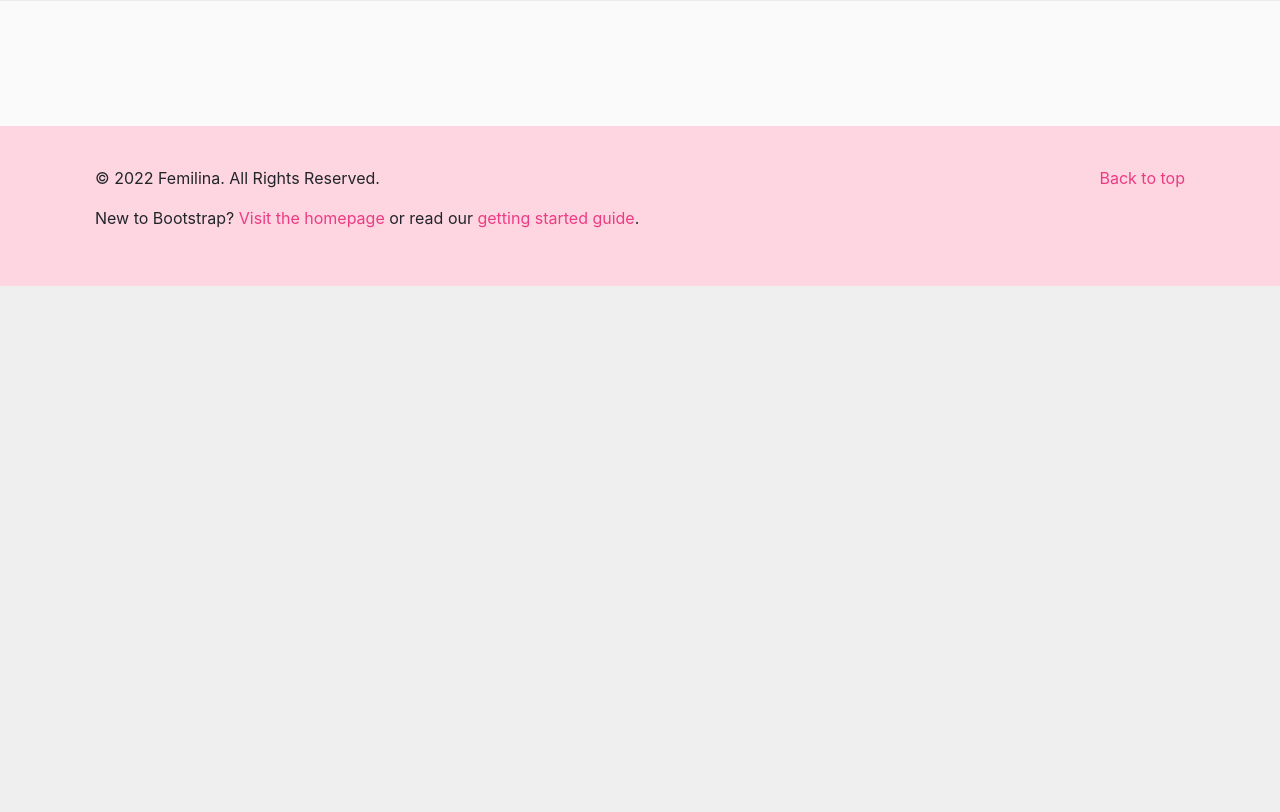
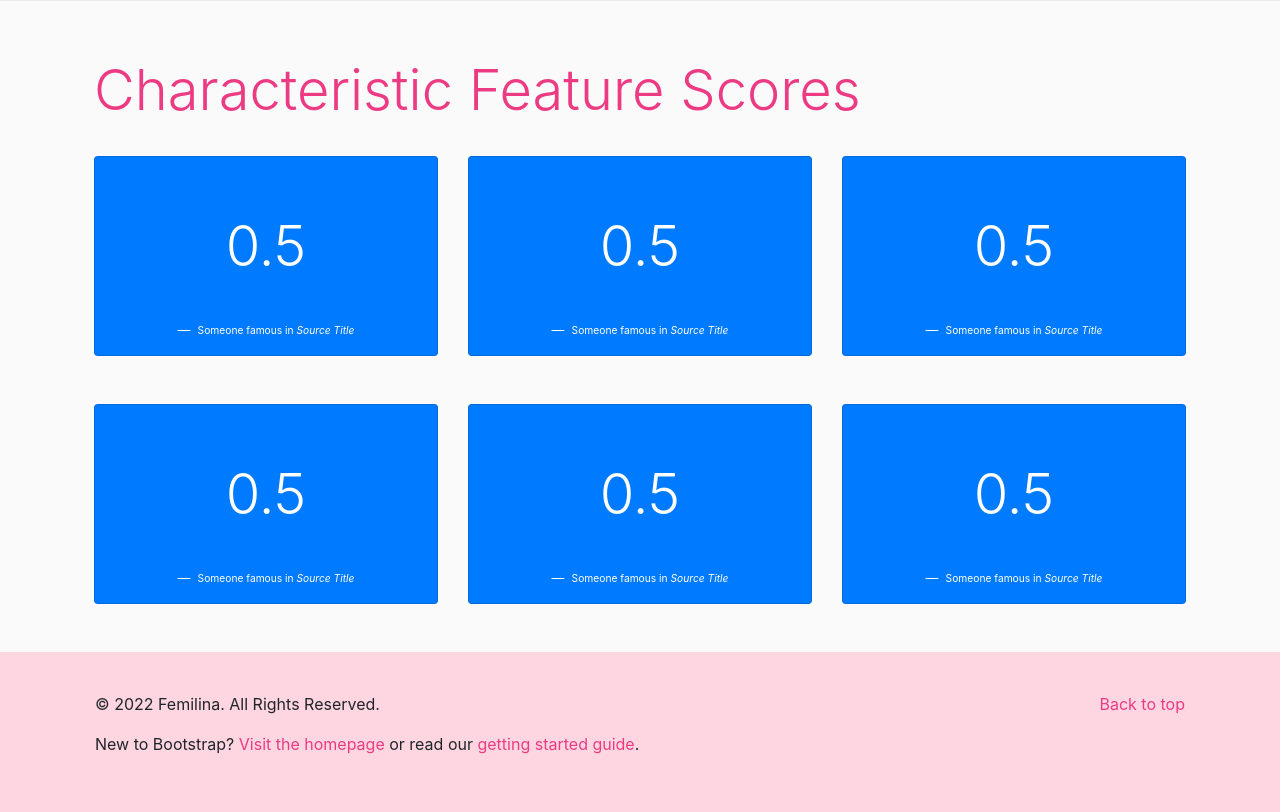
Before and after one commit to Aarjav0210/breast-cancer-detection, a Flask app: page /results in a window 1280 px wide. Shown: the part 514-1326 px from the top of the page. Before the commit the page ends 800 px from the top, so only its background shows below. Run offline with Flask 2, Linux system fonts and the light colour scheme.

Commit message:
Add cards to results page for feature scores

```diff
--- a/static/style.css
+++ b/static/style.css
@@ -68,6 +68,9 @@ h1{
   border-radius: 5px;
 }
 
+.card {
+  min-height: 200px;
+}
 
 #fullbtn {
   background-color: #FED6E1;
--- a/templates/results.html
+++ b/templates/results.html
@@ -37,6 +37,74 @@
       </div>
     </div>
 
+
+    <div class="container p-4">
+      <h1 class="display-4">Characteristic Feature Scores</h1>
+      <div class="row py-4">
+        <div class="col">
+          <div class="card bg-primary text-white text-center p-3">
+              <p class="display-4 my-auto">0.5</p>
+              <footer class="blockquote-footer text-white">
+                <small>
+                  Someone famous in <cite title="Source Title">Source Title</cite>
+                </small>
+              </footer>
+          </div>
+        </div>
+        <div class="col">
+          <div class="card bg-primary text-white text-center p-3">
+              <p class="display-4 my-auto">0.5</p>
+              <footer class="blockquote-footer text-white">
+                <small>
+                  Someone famous in <cite title="Source Title">Source Title</cite>
+                </small>
+              </footer>
+          </div>
+        </div>
+        <div class="col">
+          <div class="card bg-primary text-white text-center p-3">
+              <p class="display-4 my-auto">0.5</p>
+              <footer class="blockquote-footer text-white">
+                <small>
+                  Someone famous in <cite title="Source Title">Source Title</cite>
+                </small>
+              </footer>
+          </div>
+        </div>
+      </div>
+      <div class="row py-4">
+        <div class="col">
+          <div class="card bg-primary text-white text-center p-3">
+              <p class="display-4 my-auto">0.5</p>
+              <footer class="blockquote-footer text-white">
+                <small>
+                  Someone famous in <cite title="Source Title">Source Title</cite>
+                </small>
+              </footer>
+          </div>
+        </div>
+        <div class="col">
+          <div class="card bg-primary text-white text-center p-3">
+              <p class="display-4 my-auto">0.5</p>
+              <footer class="blockquote-footer text-white">
+                <small>
+                  Someone famous in <cite title="Source Title">Source Title</cite>
+                </small>
+              </footer>
+          </div>
+        </div>
+        <div class="col">
+          <div class="card bg-primary text-white text-center p-3">
+              <p class="display-4 my-auto">0.5</p>
+              <footer class="blockquote-footer text-white">
+                <small>
+                  Someone famous in <cite title="Source Title">Source Title</cite>
+                </small>
+              </footer>
+          </div>
+        </div>
+      </div>
+    </div>
   </main>
   <footer class="footer">
     <div class="container">
```
